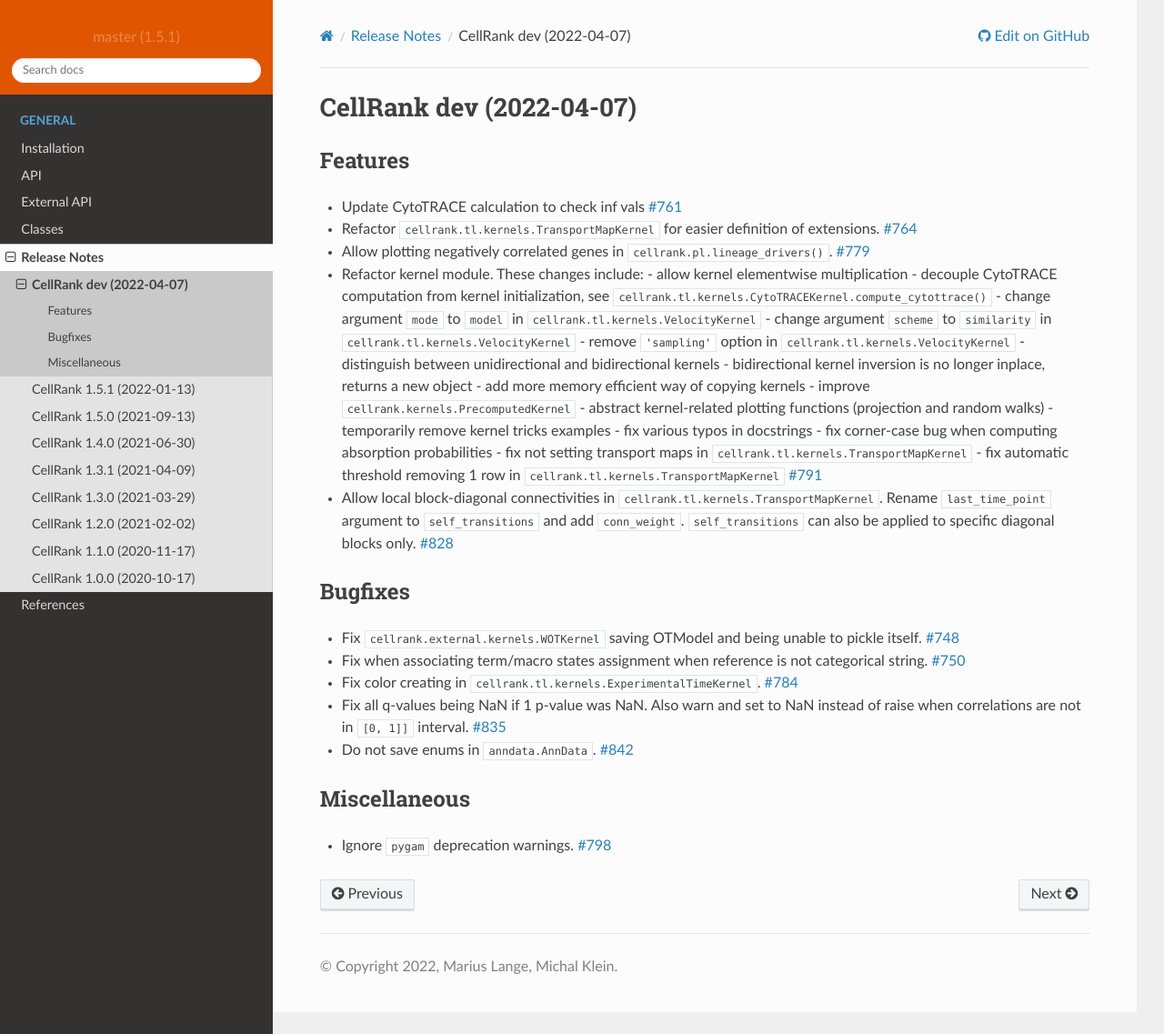
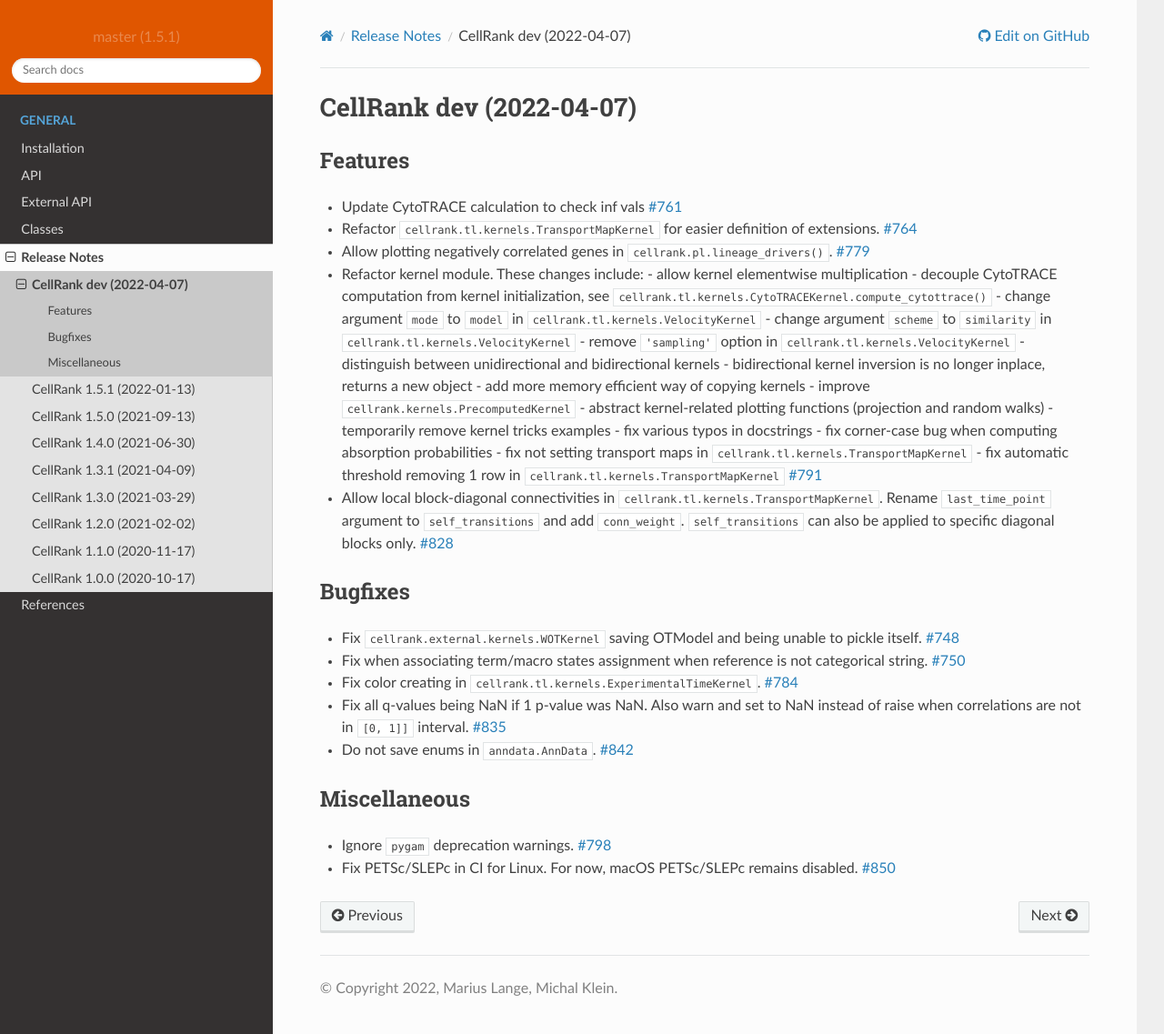
Before and after one commit to theislab/cellrank, a Sphinx documentation site: the page built from docs/source/release/notes-dev.rst, in a window 1280 px wide and 1137 px high. Shown: the whole window at 91% size. Built offline with Sphinx 7.4.7 and the Read the Docs theme 2.0.0, drawn with Linux system fonts in a browser that asks for light colours; pages that are not in the unit, such as notebooks, are missing from menus.

Commit message:
[auto][ci skip] Update release notes (#850)

```diff
--- a/docs/source/release/notes-dev.rst
+++ b/docs/source/release/notes-dev.rst
@@ -59,3 +59,6 @@ Miscellaneous
 
 - Ignore :mod:`pygam` deprecation warnings.
   `#798 <https://github.com/theislab/cellrank/pull/798>`__
+
+- Fix PETSc/SLEPc in CI for Linux. For now, macOS PETSc/SLEPc remains disabled.
+  `#850 <https://github.com/theislab/cellrank/pull/850>`__
```
